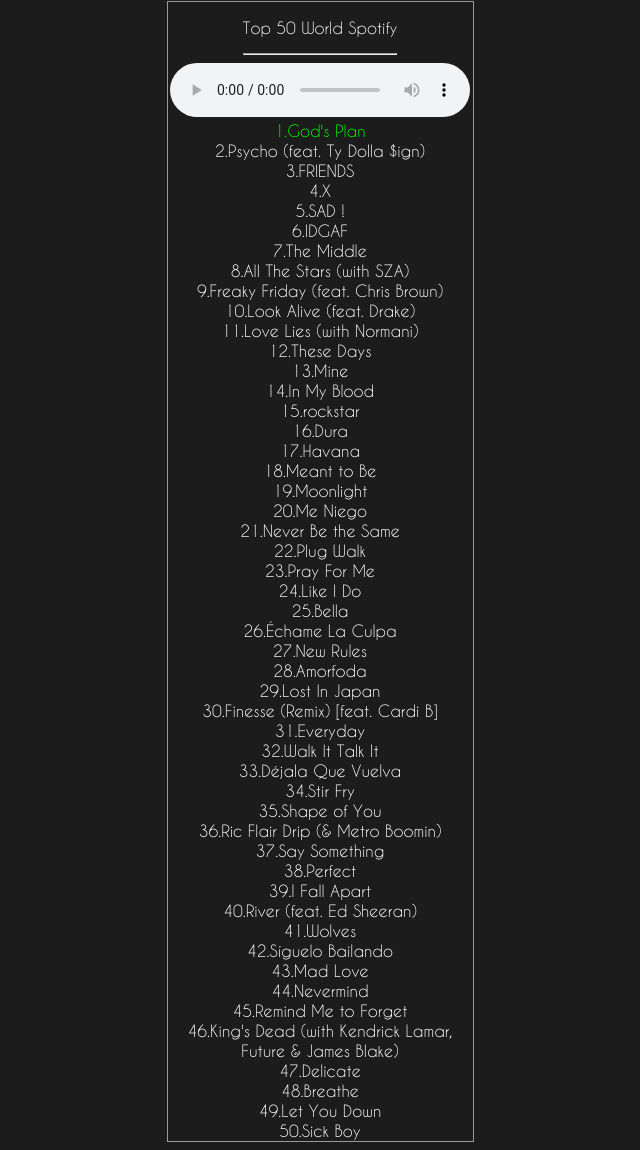
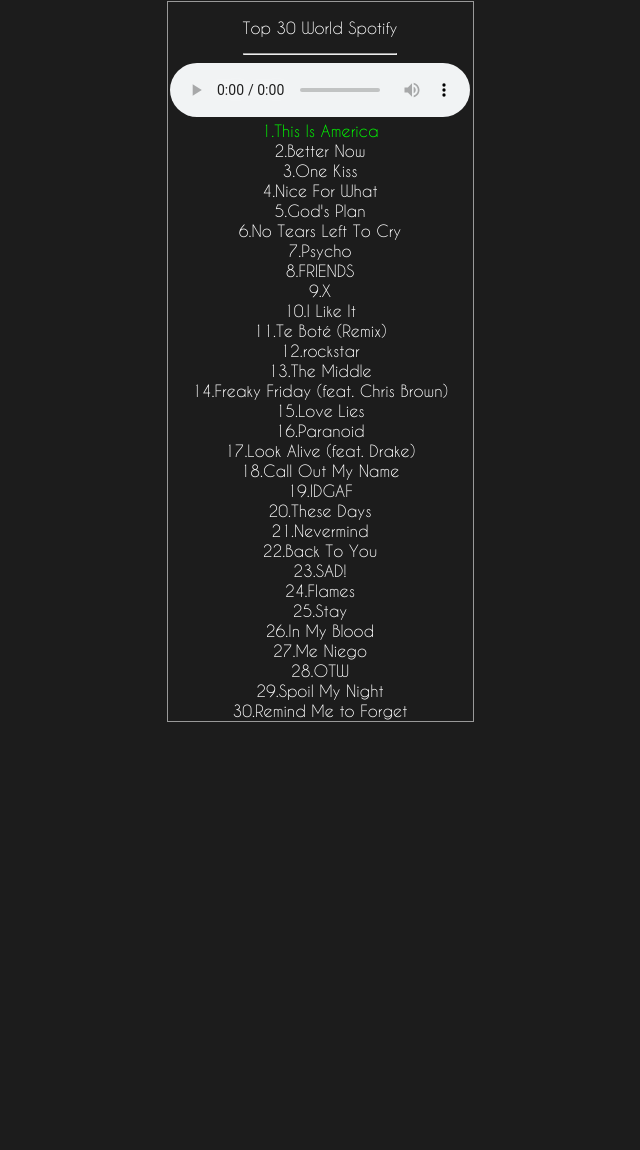
Before and after one commit to vivelespatess/vivelespatess.github.io, a plain HTML site: page musiqueindex/top50.html in a window 1280 px wide. Shown: the part 207-1357 px from the top of the page, without its empty margins (320-960 px from the left). After the commit the page ends 937 px from the top, so only its background shows below. Drawn offline with nearby package versions, Linux system fonts and the light colour scheme.

Commit message:
Initial commit

```diff
--- a/musiqueindex/top50.html
+++ b/musiqueindex/top50.html
@@ -18,111 +18,73 @@
                 <img src="../image/top50.jpg" width="100px">
                     <p>Clique sur la musique que tu veux pour la lancer 👇</p>
                         <div style="width:305px;height:auto;border:1px solid #999999;">
-    	                   <p>Top 50 World Spotify</p>
+    	                   <p>Top 30 World Spotify</p>
     	                       <hr width="50%"/>
 
             <audio src="" controls id="audioPlayer"></audio>
                      <ul id="playlist">
 
-                    <li class="current-song"><a href="../musique/top50/1.mp3">1.God's Plan
+                    <li class="current-song"><a href="../musique/top50/1.mp3">1.This Is America
                     </a></li>
-                    <li><a href="../musique/top50/2.mp3">2.Psycho (feat. Ty Dolla $ign)</a></li>
-                    <li><a href="../musique/top50/3.mp3">3.FRIENDS
+                    <li><a href="../musique/top50/2.mp3">2.Better Now
                     </a></li>
-                    <li><a href="../musique/top50/4.mp3">4.X
+                    <li><a href="../musique/top50/3.mp3">3.One Kiss
                     </a></li>
-                    <li><a href="../musique/top50/5.mp3">5.SAD !
+                    <li><a href="../musique/top50/4.mp3">4.Nice For What
                     </a></li>
-                    <li><a href="../musique/top50/6.mp3">6.IDGAF
+                    <li><a href="../musique/top50/5.mp3">5.God's Plan
                     </a></li>
-                    <li><a href="../musique/top50/7.mp3">7.The Middle
+                    <li><a href="../musique/top50/6.mp3">6.No Tears Left To Cry
                     </a></li>
-                    <li><a href="../musique/top50/8.mp3">8.All The Stars (with SZA)
+                    <li><a href="../musique/top50/7.mp3">7.Psycho
                     </a></li>
-                    <li><a href="../musique/top50/9.mp3">9.Freaky Friday (feat. Chris Brown)
+                    <li><a href="../musique/top50/8.mp3">8.FRIENDS
                     </a></li>
-                    <li><a href="../musique/top50/10.mp3">10.Look Alive (feat. Drake)
+                    <li><a href="../musique/top50/9.mp3">9.X
                     </a></li>
-                    <li><a href="../musique/top50/11.mp3">11.Love Lies (with Normani)
+                    <li><a href="../musique/top50/10.mp3">10.I Like It
                     </a></li>
-                    <li><a href="../musique/top50/12.mp3">12.These Days
+                    <li><a href="../musique/top50/11.mp3">11.Te Boté (Remix)
                     </a></li>
-                    <li><a href="../musique/top50/13.mp3">13.Mine
+                    <li><a href="../musique/top50/12.mp3">12.rockstar
                     </a></li>
-                    <li><a href="../musique/top50/14.mp3">14.In My Blood
+                    <li><a href="../musique/top50/13.mp3">13.The Middle
                     </a></li>
-                    <li><a href="../musique/top50/15.mp3">15.rockstar
+                    <li><a href="../musique/top50/14.mp3">14.Freaky Friday (feat. Chris Brown)
                     </a></li>
-                    <li><a href="../musique/top50/16.mp3">16.Dura
+                    <li><a href="../musique/top50/15.mp3">15.Love Lies
                     </a></li>
-                    <li><a href="../musique/top50/17.mp3">17.Havana
+                    <li><a href="../musique/top50/16.mp3">16.Paranoid
                     </a></li>
-                    <li><a href="../musique/top50/18.mp3">18.Meant to Be
+                    <li><a href="../musique/top50/17.mp3">17.Look Alive (feat. Drake)
                     </a></li>
-                    <li><a href="../musique/top50/19.mp3">19.Moonlight
+                    <li><a href="../musique/top50/18.mp3">18.Call Out My Name
                     </a></li>
-                    <li><a href="../musique/top50/20.mp3">20.Me Niego
+                    <li><a href="../musique/top50/19.mp3">19.IDGAF
                     </a></li>
-                    <li><a href="../musique/top50/21.mp3">21.Never Be the Same
+                    <li><a href="../musique/top50/20.mp3">20.These Days
                     </a></li>
-                    <li><a href="../musique/top50/22.mp3">22.Plug Walk
+                    <li><a href="../musique/top50/21.mp3">21.Nevermind
                     </a></li>
-                    <li><a href="../musique/top50/23.mp3">23.Pray For Me
+                    <li><a href="../musique/top50/22.mp3">22.Back To You
                     </a></li>
-                    <li><a href="../musique/top50/24.mp3">24.Like I Do
+                    <li><a href="../musique/top50/23.mp3">23.SAD!
                     </a></li>
-                    <li><a href="../musique/top50/25.mp3">25.Bella
+                    <li><a href="../musique/top50/24.mp3">24.Flames
                     </a></li>
-                    <li><a href="../musique/top50/26.mp3">26.Échame La Culpa
+                    <li><a href="../musique/top50/25.mp3">25.Stay
                     </a></li>
-                    <li><a href="../musique/top50/27.mp3">27.New Rules
+                    <li><a href="../musique/top50/26.mp3">26.In My Blood
                     </a></li>
-                    <li><a href="../musique/top50/28.mp3">28.Amorfoda
+                    <li><a href="../musique/top50/27.mp3">27.Me Niego
                     </a></li>
-                    <li><a href="../musique/top50/29.mp3">29.Lost In Japan
+                    <li><a href="../musique/top50/28.mp3">28.OTW
                     </a></li>
-                    <li><a href="../musique/top50/30.mp3">30.Finesse (Remix) [feat. Cardi B]
+                    <li><a href="../musique/top50/29.mp3">29.Spoil My Night
                     </a></li>
-                    <li><a href="../musique/top50/31.mp3">31.Everyday
+                    <li><a href="../musique/top50/30.mp3">30.Remind Me to Forget
                     </a></li>
-                    <li><a href="../musique/top50/32.mp3">32.Walk It Talk It
-                    </a></li>
-                    <li><a href="../musique/top50/33.mp3">33.Déjala Que Vuelva
-                    </a></li>
-                    <li><a href="../musique/top50/34.mp3">34.Stir Fry
-                    </a></li>
-                    <li><a href="../musique/top50/35.mp3">35.Shape of You
-                    </a></li>
-                    <li><a href="../musique/top50/36.mp3">36.Ric Flair Drip (& Metro Boomin)
-                    </a></li>
-                    <li><a href="../musique/top50/37.mp3">37.Say Something
-                    </a></li>
-                    <li><a href="../musique/top50/38.mp3">38.Perfect
-                    </a></li>
-                    <li><a href="../musique/top50/39.mp3">39.I Fall Apart
-                    </a></li>
-                    <li><a href="../musique/top50/40.mp3">40.River (feat. Ed Sheeran)
-                    </a></li>
-                    <li><a href="../musique/top50/41.mp3">41.Wolves
-                    </a></li>
-                    <li><a href="../musique/top50/42.mp3">42.Síguelo Bailando
-                    </a></li>
-                    <li><a href="../musique/top50/43.mp3">43.Mad Love
-                    </a></li>
-                    <li><a href="../musique/top50/44.mp3">44.Nevermind
-                    </a></li>
-                    <li><a href="../musique/top50/45.mp3">45.Remind Me to Forget
-                    </a></li>
-                    <li><a href="../musique/top50/46.mp3">46.King's Dead (with Kendrick Lamar, Future & James Blake)
-                    </a></li>
-                    <li><a href="../musique/top50/47.mp3">47.Delicate
-                    </a></li>
-                    <li><a href="../musique/top50/48.mp3">48.Breathe
-                    </a></li>
-                    <li><a href="../musique/top50/49.mp3">49.Let You Down
-                    </a></li>
-                    <li><a href="../musique/top50/50.mp3">50.Sick Boy
-                    </a></li>
+
 
                     </ul> </div></div></div>
         </center>
```
